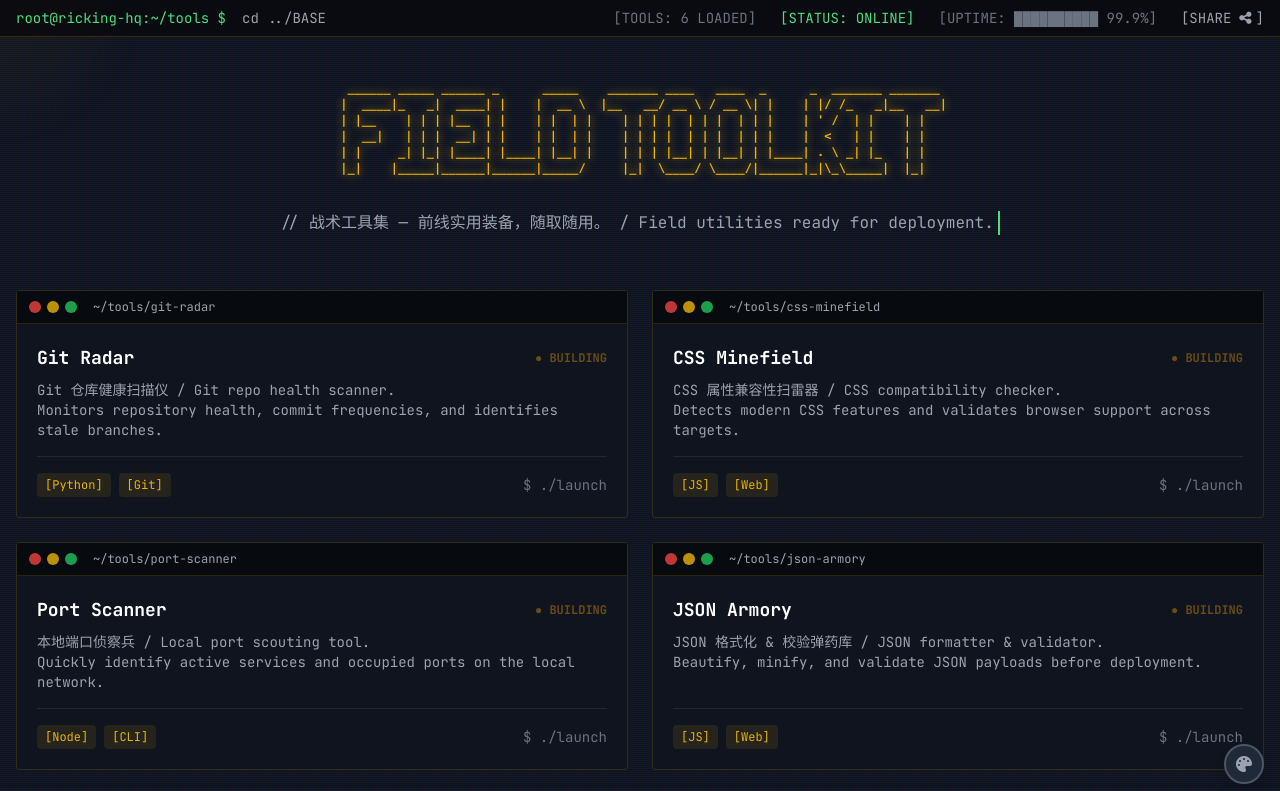
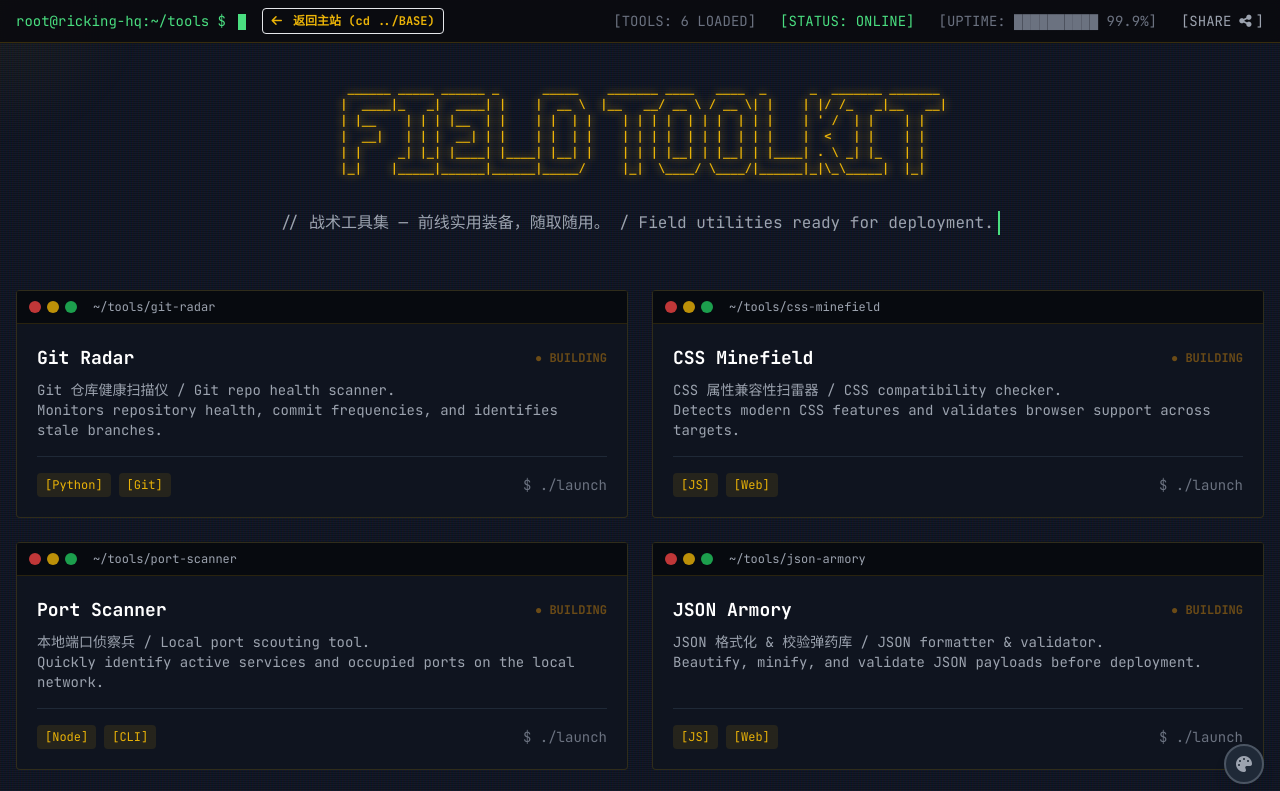
Before and after one commit to irkythedev/RicKinG, a plain HTML site: page tools.html in a window 1280 px wide. Shown: the top 791 px of the page. Drawn offline with nearby package versions, Linux system fonts and the light colour scheme.

Commit message:
feat(ui): make return to base link explicit in tools header

```diff
--- a/tools.html
+++ b/tools.html
@@ -122,10 +122,10 @@
 
     <!-- Terminal Header Bar -->
     <header class="fixed top-0 left-0 right-0 z-50 bg-[#0a0a0f]/90 backdrop-blur border-b border-[rgba(var(--t-accent-rgb),0.2)] px-4 py-2 flex items-center justify-between text-xs md:text-sm">
-        <div class="flex items-center gap-4">
-            <span class="text-[var(--t-success-muted)]">root@ricking-hq:~/tools $</span>
-            <a href="index.html" class="text-gray-400 hover:text-[var(--t-accent)] transition-colors inline-block cursor-blink">
-                cd ../BASE
+        <div class="flex items-center gap-4 flex-wrap">
+            <span class="text-[var(--t-success-muted)]">root@ricking-hq:~/tools $ <span class="cursor-blink inline-block w-2 h-4 bg-[var(--t-success-muted)] ml-1 align-middle"></span></span>
+            <a href="index.html" class="text-[var(--t-accent)] hover:text-white transition-colors inline-block font-bold border border-[var(--t-accent)]/30 bg-[var(--t-accent)]/10 hover:bg-[var(--t-accent)]/30 px-2 py-1 rounded text-xs">
+                <i class="fas fa-arrow-left mr-1"></i> 返回主站 (cd ../BASE)
             </a>
         </div>
         <div class="hidden md:flex items-center gap-6 text-gray-500">
```
